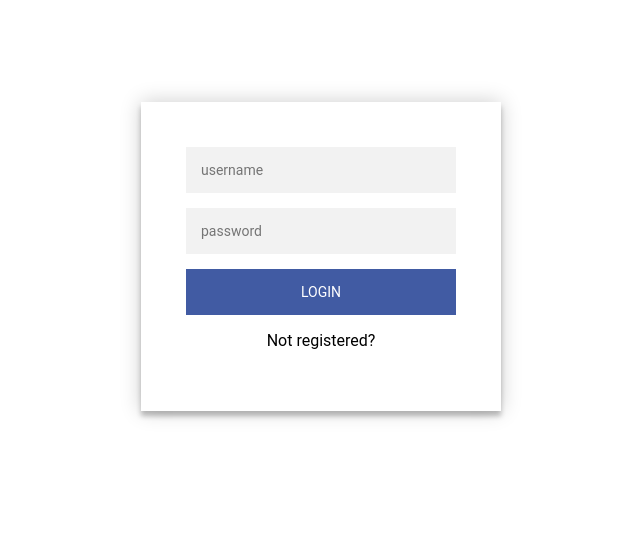
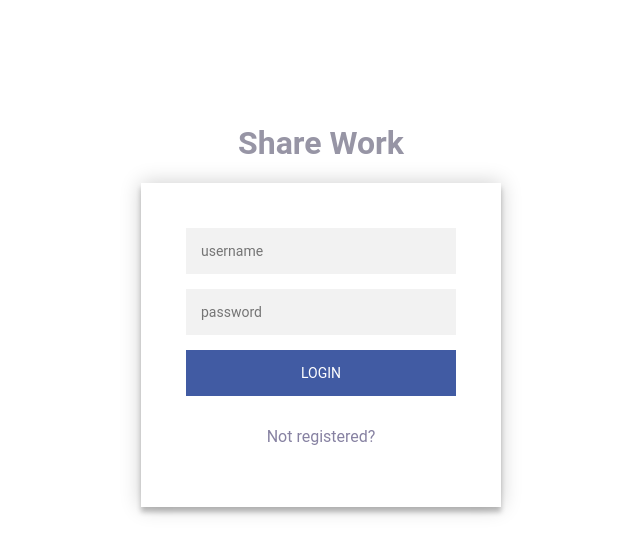
Before and after one commit to aeroshev/TaskManager, a React (Create React App) app in the folder frontend/: page /login in a window 1280 px wide. Shown: the top 554 px of the page, without its empty margins (319-959 px from the left). Built offline with nearby package versions, Linux system fonts and the light colour scheme.

Commit message:
Add react-form-hook in component

```diff
--- a/frontend/src/components/LoginPage/Login.jsx
+++ b/frontend/src/components/LoginPage/Login.jsx
@@ -1,22 +1,33 @@
 import React from 'react';
-import { Link } from 'react-router-dom';
+import { useForm } from 'react-hook-form';
 import styles from '../../styles/Login.module.css';
 
+const sleep = (ms) => new Promise((resolve) => setTimeout(resolve, ms));
+
 export default function Login() {
+  const {
+    register,
+    handleSubmit,
+  } = useForm();
+  const onLogin = async (data) => {
+    await sleep(2000);
+    if (data.username === 'bill') {
+      alert(JSON.stringify(data));
+    } else {
+      alert('There is an error');
+    }
+  };
   return (
     <div className={styles.loginPage}>
-      <div className={styles.form}>
-        <form>
-          <input type="text" placeholder="username" />
-          <input type="password" placeholder="password" />
-          <Link to="/">
-            <button type="button">login</button>
-          </Link>
-          <p className="message">
-            Not registered?
-          </p>
-        </form>
-      </div>
+      <h1>Share Work</h1>
+      <form onSubmit={handleSubmit(onLogin)}>
+        <input name="username" type="text" placeholder="username" ref={register} />
+        <input name="password" type="password" placeholder="password" ref={register} />
+        <input name="Login" type="submit" value="Login" />
+        <p className="message">
+          Not registered?
+        </p>
+      </form>
     </div>
   );
 }
--- a/frontend/src/styles/Login.module.css
+++ b/frontend/src/styles/Login.module.css
@@ -3,7 +3,7 @@
     padding: 8% 0 0;
     margin: auto;
 }
-.form {
+form {
     position: relative;
     z-index: 1;
     background: #FFFFFF;
@@ -13,7 +13,7 @@
     text-align: center;
     box-shadow: 0 0 20px 0 rgba(0, 0, 0, 0.2), 0 5px 5px 0 rgba(0, 0, 0, 0.24);
 }
-.form input {
+form input {
     font-family: "Roboto", sans-serif;
     outline: 0;
     background: #f2f2f2;
@@ -24,7 +24,7 @@
     box-sizing: border-box;
     font-size: 14px;
 }
-.form button {
+form input:last-of-type {
     font-family: "Roboto", sans-serif;
     text-transform: uppercase;
     outline: 0;
@@ -41,12 +41,12 @@
 .form button:hover,.form button:active,.form button:focus {
     background: #99B4FF;
 }
-.form .message {
+form .message {
     margin: 15px 0 0;
     color: #b3b3b3;
     font-size: 12px;
 }
-.form .message a {
+form .message a {
     color: #4CAF50;
     text-decoration: none;
 }
@@ -84,3 +84,12 @@
 .container .info span .fa {
     color: #EF3B3A;
 }
+
+h1 {
+    text-align: center;
+    color: #9795A5;
+}
+
+p {
+    color: #8782A2;
+}
```
